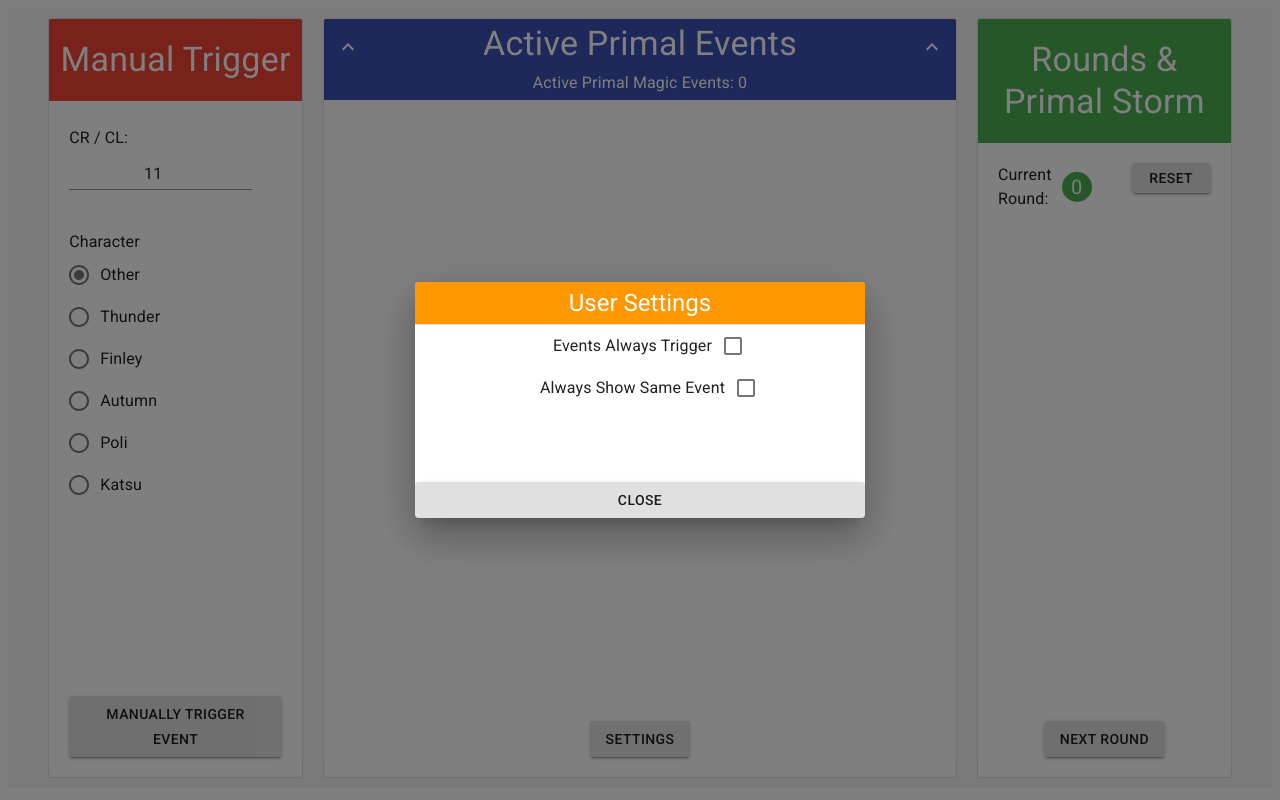
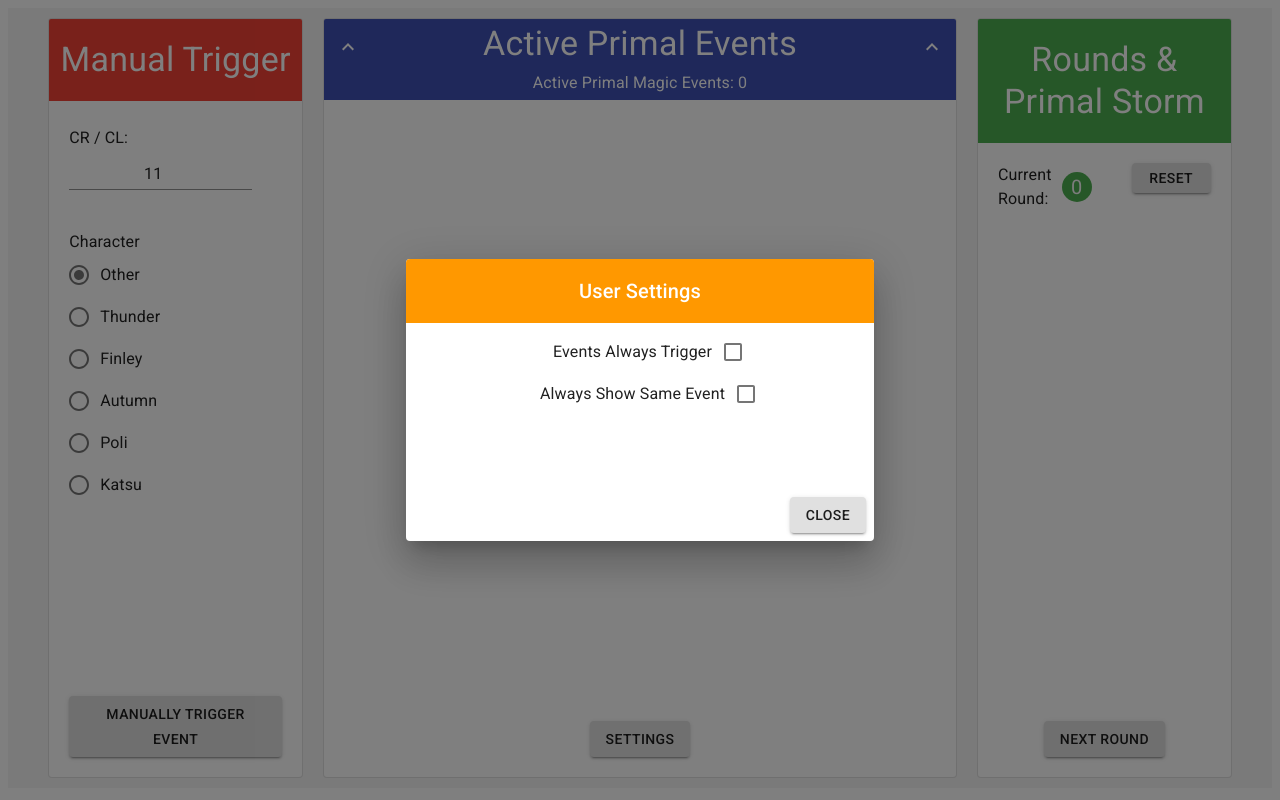
Before and after one commit to Yayspam/PFPrimalMagic, a React (Create React App) app in the folder Web/: page / in a window 1280 px wide. Both pictures are taken after a click on the button "SETTINGS". Built offline with nearby package versions, Linux system fonts and the light colour scheme.

Commit message:
Updated the settings dialog to be correctly laid out

```diff
--- a/Web/src/activePrimalEventsList/activePrimalEventsListFooter.content.js
+++ b/Web/src/activePrimalEventsList/activePrimalEventsListFooter.content.js
@@ -3,12 +3,13 @@ import {
   Button,
   Checkbox,
   Dialog,
-  Divider,
+  DialogActions,
+  DialogContent,
+  DialogTitle,
   FormControlLabel,
   makeStyles,
   MenuItem,
   Select,
-  Typography,
 } from '@material-ui/core';
 import React, { Fragment, useState } from 'react';
 import { useDispatch, useSelector } from 'react-redux';
@@ -31,15 +32,12 @@ const useStyles = makeStyles({
     display: 'flex',
     flexDirection: 'column',
     alignItems: 'center',
-    minHeight: 200,
-    minWidth: 450,
+    minHeight: 150,
+    minWidth: 420,
   },
   dialogHeader: {
-    paddingTop: 5,
-    paddingBottom: 5,
     backgroundColor: userSettingsHeader,
     color: 'white',
-    width: '100%',
     textAlign: 'center',
   },
   dropDown: {
@@ -91,11 +89,10 @@ const ActivePrimalEventsListFooter = () => {
         </Button>
       </Box>
       <Dialog open={dialogOpen}>
-        <Box className={classes.dialogContent}>
-          <Typography className={classes.dialogHeader} variant="h5">
-            User Settings
-          </Typography>
-          <Divider className={classes.divider} />
+        <DialogTitle className={classes.dialogHeader}>
+          User Settings
+        </DialogTitle>
+        <DialogContent className={classes.dialogContent}>
           <FormControlLabel
             label="Events Always Trigger"
             labelPlacement="start"
@@ -138,10 +135,12 @@ const ActivePrimalEventsListFooter = () => {
               }
             />
           )}
-        </Box>
-        <Button variant="contained" onClick={onClose}>
-          Close
-        </Button>
+        </DialogContent>
+        <DialogActions>
+          <Button variant="contained" onClick={onClose}>
+            Close
+          </Button>
+        </DialogActions>
       </Dialog>
     </Fragment>
   );
```
